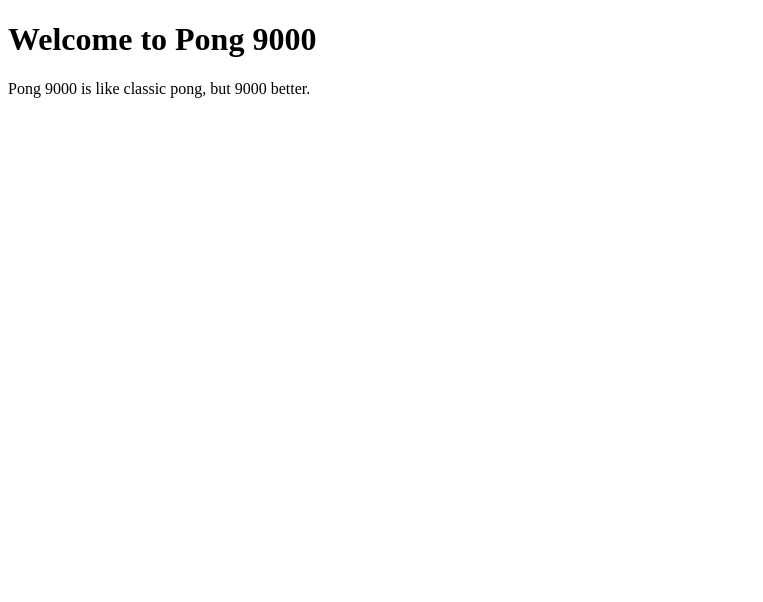
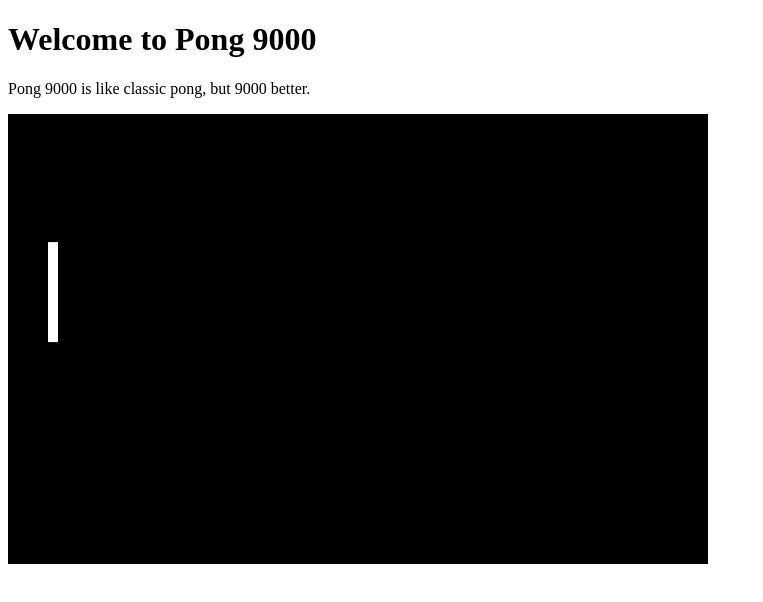
Before and after one commit to Octavector/Pang, a plain HTML site: page index.html in a window 1280 px wide. Shown: the whole page, without its empty margins (0-763 px from the left). Drawn offline with Linux system fonts and the light colour scheme.

Commit message:
Create pong.js, begin work on canvas, create basic game loop

```diff
--- a/index.html
+++ b/index.html
@@ -8,5 +8,9 @@
     <body>
         <h1>Welcome to Pong 9000</h1>
         <p>Pong 9000 is like classic pong, but 9000 better.</p>
+        <canvas id="canvas" width="700px" height="450px;">
+        </canvas>
+
+        <script src="pong.js"></script>
     </body>
 </html>
--- /dev/null
+++ b/pong.js
@@ -0,0 +1,38 @@
+window.onload = function(){
+
+    //Fetch canvas and get 2d context for drawing
+    var canvas = document.getElementById("canvas");
+    var context = canvas.getContext("2d");
+
+    //Dummy variables for use in demo pendulum animation
+    var x = 0;
+    var y = 0;
+
+    //Game loop. repeatOften function is called continuously with requestAnimationFrame
+    function repeatOften(){
+        movePaddle();
+        requestAnimationFrame(repeatOften);
+    }
+
+    //Begin game loop
+    requestAnimationFrame(repeatOften);
+
+
+    function movePaddle(){
+        //Temporary, demo pendulum animation. X controls speed.
+        x += 0.02;
+        y = 170 +( 150*(Math.sin(x)));
+
+        //Clear canvas ready for drawing new frame
+        context.clearRect(0, 0, 700, 400);
+        context.fillStyle="#000";
+        context.fillRect(0,0,canvas.width,canvas.height);
+
+        //Draw player paddle
+        context.beginPath();
+        context.fillStyle="white";
+        context.fillRect(40,y,10,100);
+        context.stroke();
+    }
+
+};
```
